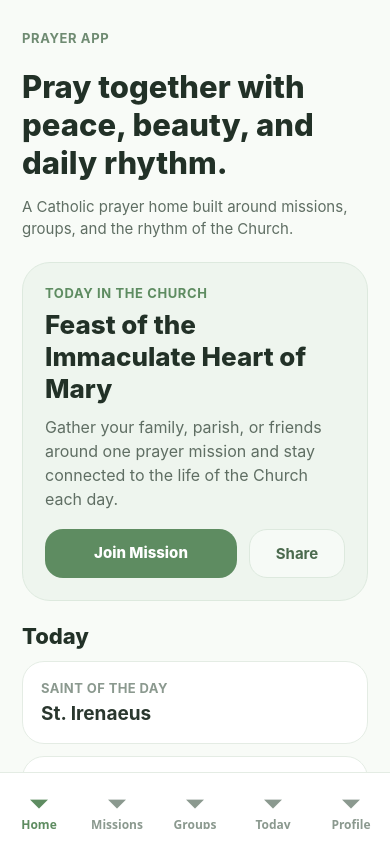
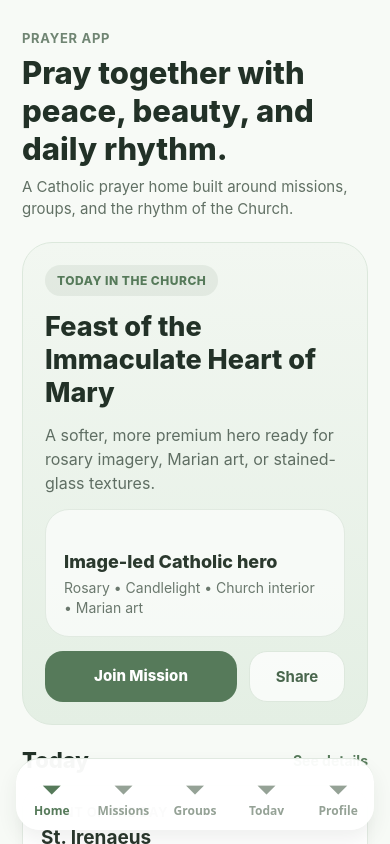
Before and after one commit to kevinmalana/prayer-app, a React Native app: screen / in a window 390 px wide. Built offline with nearby package versions, Linux system fonts and the light colour scheme.

Commit message:
Refine app with premium image-ready Catholic UI

```diff
--- a/App.tsx
+++ b/App.tsx
@@ -1,6 +1,7 @@
 import { StatusBar } from 'expo-status-bar';
 import { NavigationContainer, DefaultTheme } from '@react-navigation/native';
 import { createBottomTabNavigator } from '@react-navigation/bottom-tabs';
+import { LinearGradient } from 'expo-linear-gradient';
 import { SafeAreaView, ScrollView, StyleSheet, Text, TouchableOpacity, View } from 'react-native';
 
 const Tab = createBottomTabNavigator();
@@ -9,11 +10,11 @@ const theme = {
   ...DefaultTheme,
   colors: {
     ...DefaultTheme.colors,
-    background: '#F8FBF7',
+    background: '#F7FAF6',
     card: '#FFFFFF',
     text: '#223127',
-    border: '#E4ECE4',
-    primary: '#5E8C61',
+    border: '#DFE8DF',
+    primary: '#567A5A',
   },
 };
 
@@ -22,9 +23,11 @@ function ScreenShell({ title, subtitle, children }: { title: string; subtitle: s
     <SafeAreaView style={styles.safeArea}>
       <StatusBar style="dark" />
       <ScrollView contentContainerStyle={styles.content} showsVerticalScrollIndicator={false}>
-        <Text style={styles.topLabel}>Prayer App</Text>
-        <Text style={styles.topTitle}>{title}</Text>
-        <Text style={styles.topSubtitle}>{subtitle}</Text>
+        <View style={styles.headerBlock}>
+          <Text style={styles.topLabel}>Prayer App</Text>
+          <Text style={styles.topTitle}>{title}</Text>
+          <Text style={styles.topSubtitle}>{subtitle}</Text>
+        </View>
         {children}
       </ScrollView>
     </SafeAreaView>
@@ -48,12 +51,19 @@ function HomeScreen() {
       title="Pray together with peace, beauty, and daily rhythm."
       subtitle="A Catholic prayer home built around missions, groups, and the rhythm of the Church."
     >
-      <View style={styles.heroCard}>
-        <Text style={styles.heroKicker}>Today in the Church</Text>
+      <LinearGradient colors={['#F2F7F1', '#E4EFE4']} style={styles.heroCard}>
+        <View style={styles.heroBadge}>
+          <Text style={styles.heroBadgeText}>Today in the Church</Text>
+        </View>
         <Text style={styles.heroTitle}>Feast of the Immaculate Heart of Mary</Text>
         <Text style={styles.heroBody}>
-          Gather your family, parish, or friends around one prayer mission and stay connected to the life of the Church each day.
+          A softer, more premium hero ready for rosary imagery, Marian art, or stained-glass textures.
         </Text>
+
+        <View style={styles.heroImagePlaceholder}>
+          <Text style={styles.heroImageTitle}>Image-led Catholic hero</Text>
+          <Text style={styles.heroImageText}>Rosary • Candlelight • Church interior • Marian art</Text>
+        </View>
 
         <View style={styles.heroButtonRow}>
           <TouchableOpacity style={styles.primaryButton}>
@@ -63,10 +73,13 @@ function HomeScreen() {
             <Text style={styles.ghostButtonText}>Share</Text>
           </TouchableOpacity>
         </View>
-      </View>
+      </LinearGradient>
 
       <View style={styles.section}>
-        <Text style={styles.sectionTitle}>Today</Text>
+        <View style={styles.sectionHeader}>
+          <Text style={styles.sectionTitle}>Today</Text>
+          <Text style={styles.sectionLink}>See details</Text>
+        </View>
         {todayCards.map((card) => (
           <View key={card.label} style={styles.softCard}>
             <Text style={styles.cardLabel}>{card.label}</Text>
@@ -101,6 +114,17 @@ function HomeScreen() {
           </View>
         ))}
       </View>
+
+      <View style={styles.dualRow}>
+        <View style={[styles.premiumCard, styles.flexCard]}>
+          <Text style={styles.premiumTitle}>Prayer requests</Text>
+          <Text style={styles.premiumText}>Receive support, replies, and answered prayer updates.</Text>
+        </View>
+        <View style={[styles.premiumCard, styles.flexCard]}>
+          <Text style={styles.premiumTitle}>Groups</Text>
+          <Text style={styles.premiumText}>Family, parish, and youth circles with recurring missions.</Text>
+        </View>
+      </View>
     </ScreenShell>
   );
 }
@@ -111,11 +135,11 @@ function MissionsScreen() {
       title="Prayer missions"
       subtitle="Join targets, pray with others, and help your group reach spiritual goals."
     >
-      <View style={styles.featureCard}>
+      <LinearGradient colors={['#F2F7F1', '#E6EFE5']} style={styles.featureCard}>
         <Text style={styles.featureTitle}>Featured mission</Text>
         <Text style={styles.featureValue}>10,000 Hail Marys for peace in families</Text>
-        <Text style={styles.featureBody}>Public prayer targets will live here, with filters, progress, and quick join actions.</Text>
-      </View>
+        <Text style={styles.featureBody}>Mission cards can become richer with banners, feast-day imagery, and parish identity.</Text>
+      </LinearGradient>
       <View style={styles.actionCard}>
         <Text style={styles.actionTitle}>Create a mission</Text>
         <Text style={styles.actionText}>Start a prayer target for family, parish, school, or a special intention.</Text>
@@ -148,11 +172,11 @@ function TodayScreen() {
       title="Today in the Church"
       subtitle="Daily liturgical context, saints, feasts, and prayer prompts that keep people returning."
     >
-      <View style={styles.featureCard}>
+      <LinearGradient colors={['#F5F8F4', '#EAF2E8']} style={styles.featureCard}>
         <Text style={styles.featureTitle}>Saint of the day</Text>
         <Text style={styles.featureValue}>St. Irenaeus</Text>
-        <Text style={styles.featureBody}>Bishop, martyr, and defender of the faith. This tab will become the Catholic daily engine of the app.</Text>
-      </View>
+        <Text style={styles.featureBody}>This area is ideal for saint art, feast visuals, and subtle Catholic editorial presentation.</Text>
+      </LinearGradient>
       <View style={styles.softCard}>
         <Text style={styles.cardLabel}>Suggested action</Text>
         <Text style={styles.cardValue}>Offer 10 Hail Marys for unity in the Church</Text>
@@ -167,11 +191,11 @@ function ProfileScreen() {
       title="Profile"
       subtitle="Your prayer rhythm, contribution history, streaks, and future reminders will live here."
     >
-      <View style={styles.featureCard}>
+      <LinearGradient colors={['#F5F8F4', '#E9F1E8']} style={styles.featureCard}>
         <Text style={styles.featureTitle}>Current streak</Text>
         <Text style={styles.featureValue}>6 days</Text>
-        <Text style={styles.featureBody}>A gentle progress area for completed missions, group activity, and personal prayer momentum.</Text>
-      </View>
+        <Text style={styles.featureBody}>A gentler profile area for your contribution history, prayer rhythm, and reminders.</Text>
+      </LinearGradient>
     </ScreenShell>
   );
 }
@@ -182,14 +206,24 @@ export default function App() {
       <Tab.Navigator
         screenOptions={{
           headerShown: false,
-          tabBarActiveTintColor: '#5E8C61',
-          tabBarInactiveTintColor: '#8B998F',
+          tabBarActiveTintColor: '#567A5A',
+          tabBarInactiveTintColor: '#95A296',
           tabBarStyle: {
-            backgroundColor: '#FFFFFF',
-            borderTopColor: '#E4ECE4',
+            position: 'absolute',
+            left: 16,
+            right: 16,
+            bottom: 14,
             height: 72,
             paddingBottom: 10,
             paddingTop: 10,
+            backgroundColor: 'rgba(255,255,255,0.96)',
+            borderTopColor: '#E1E9E1',
+            borderRadius: 24,
+            shadowColor: '#324334',
+            shadowOpacity: 0.08,
+            shadowRadius: 20,
+            shadowOffset: { width: 0, height: 10 },
+            elevation: 12,
           },
           tabBarLabelStyle: {
             fontSize: 12,
@@ -210,18 +244,21 @@ export default function App() {
 const styles = StyleSheet.create({
   safeArea: {
     flex: 1,
-    backgroundColor: '#F8FBF7',
+    backgroundColor: '#F7FAF6',
   },
   content: {
     padding: 22,
-    paddingBottom: 110,
+    paddingBottom: 120,
     gap: 22,
   },
+  headerBlock: {
+    gap: 8,
+  },
   topLabel: {
-    color: '#6F8B72',
+    color: '#708573',
     fontSize: 13,
     fontWeight: '700',
-    letterSpacing: 0.6,
+    letterSpacing: 0.7,
     textTransform: 'uppercase',
     marginTop: 8,
   },
@@ -232,48 +269,71 @@ const styles = StyleSheet.create({
     fontWeight: '800',
   },
   topSubtitle: {
-    color: '#5F6E63',
+    color: '#617064',
     fontSize: 15,
     lineHeight: 22,
-    marginTop: -8,
   },
   heroCard: {
-    backgroundColor: '#EEF5EE',
-    borderRadius: 28,
+    borderRadius: 30,
     padding: 22,
     borderWidth: 1,
-    borderColor: '#DDE9DE',
+    borderColor: '#DCE8DC',
+    gap: 14,
   },
-  heroKicker: {
-    color: '#5E8C61',
-    fontSize: 13,
-    fontWeight: '700',
-    marginBottom: 8,
+  heroBadge: {
+    alignSelf: 'flex-start',
+    backgroundColor: 'rgba(86,122,90,0.10)',
+    borderRadius: 999,
+    paddingHorizontal: 12,
+    paddingVertical: 8,
+  },
+  heroBadgeText: {
+    color: '#567A5A',
+    fontSize: 12,
+    fontWeight: '800',
     textTransform: 'uppercase',
-    letterSpacing: 0.6,
+    letterSpacing: 0.5,
   },
   heroTitle: {
     color: '#223127',
-    fontSize: 26,
-    lineHeight: 32,
+    fontSize: 27,
+    lineHeight: 33,
     fontWeight: '800',
-    marginBottom: 10,
   },
   heroBody: {
     color: '#5F6E63',
     fontSize: 16,
     lineHeight: 24,
   },
+  heroImagePlaceholder: {
+    backgroundColor: 'rgba(255,255,255,0.65)',
+    borderRadius: 24,
+    padding: 18,
+    minHeight: 128,
+    justifyContent: 'flex-end',
+    borderWidth: 1,
+    borderColor: '#E1EAE1',
+  },
+  heroImageTitle: {
+    color: '#2B392E',
+    fontSize: 18,
+    fontWeight: '800',
+    marginBottom: 6,
+  },
+  heroImageText: {
+    color: '#6A786D',
+    fontSize: 14,
+    lineHeight: 20,
+  },
   heroButtonRow: {
     flexDirection: 'row',
     gap: 12,
-    marginTop: 18,
   },
   primaryButton: {
     flex: 1,
-    backgroundColor: '#5E8C61',
+    backgroundColor: '#567A5A',
     borderRadius: 18,
-    paddingVertical: 14,
+    paddingVertical: 15,
     alignItems: 'center',
   },
   primaryButtonText: {
@@ -283,16 +343,16 @@ const styles = StyleSheet.create({
   },
   ghostButton: {
     minWidth: 96,
-    backgroundColor: '#F6FAF6',
+    backgroundColor: 'rgba(255,255,255,0.75)',
     borderRadius: 18,
-    paddingVertical: 14,
+    paddingVertical: 15,
     paddingHorizontal: 18,
     alignItems: 'center',
     borderWidth: 1,
-    borderColor: '#DDE9DE',
+    borderColor: '#DDE8DD',
   },
   ghostButtonText: {
-    color: '#4B6A4E',
+    color: '#49664D',
     fontSize: 15,
     fontWeight: '700',
   },
@@ -310,18 +370,23 @@ const styles = StyleSheet.create({
     fontWeight: '800',
   },
   sectionLink: {
-    color: '#5E8C61',
+    color: '#567A5A',
     fontWeight: '700',
   },
   softCard: {
     backgroundColor: '#FFFFFF',
-    borderRadius: 22,
+    borderRadius: 24,
     padding: 18,
     borderWidth: 1,
-    borderColor: '#E4ECE4',
+    borderColor: '#E3EBE3',
+    shadowColor: '#314332',
+    shadowOpacity: 0.03,
+    shadowRadius: 12,
+    shadowOffset: { width: 0, height: 6 },
+    elevation: 2,
   },
   cardLabel: {
-    color: '#8B998F',
+    color: '#8C988E',
     fontSize: 13,
     fontWeight: '700',
     marginBottom: 6,
@@ -329,7 +394,7 @@ const styles = StyleSheet.create({
     letterSpacing: 0.4,
   },
   cardValue: {
-    color: '#2A372E',
+    color: '#29362C',
     fontSize: 19,
     fontWeight: '700',
   },
@@ -338,8 +403,13 @@ const styles = StyleSheet.create({
     borderRadius: 24,
     padding: 18,
     borderWidth: 1,
-    borderColor: '#E4ECE4',
+    borderColor: '#E3EBE3',
     gap: 10,
+    shadowColor: '#314332',
+    shadowOpacity: 0.03,
+    shadowRadius: 12,
+    shadowOffset: { width: 0, height: 6 },
+    elevation: 2,
   },
   missionHeader: {
     flexDirection: 'row',
@@ -355,13 +425,13 @@ const styles = StyleSheet.create({
     fontWeight: '700',
   },
   missionPill: {
-    backgroundColor: '#ECF4EC',
+    backgroundColor: '#EDF4ED',
     borderRadius: 999,
     paddingHorizontal: 10,
     paddingVertical: 6,
   },
   missionPillText: {
-    color: '#5E8C61',
+    color: '#567A5A',
     fontSize: 12,
     fontWeight: '700',
   },
@@ -381,12 +451,42 @@ const styles = StyleSheet.create({
     borderRadius: 999,
     backgroundColor: '#6F9B72',
   },
+  dualRow: {
+    flexDirection: 'row',
+    gap: 12,
+  },
+  premiumCard: {
+    backgroundColor: '#FFFFFF',
+    borderRadius: 24,
+    padding: 18,
+    borderWidth: 1,
+    borderColor: '#E3EBE3',
+    shadowColor: '#314332',
+    shadowOpacity: 0.03,
+    shadowRadius: 12,
+    shadowOffset: { width: 0, height: 6 },
+    elevation: 2,
+    gap: 8,
+  },
+  flexCard: {
+    flex: 1,
+  },
+  premiumTitle: {
+    color: '#29362C',
+    fontSize: 17,
+    fontWeight: '800',
+  },
+  premiumText: {
+    color: '#667368',
+    fontSize: 14,
+    lineHeight: 20,
+  },
   actionCard: {
     backgroundColor: '#FFFFFF',
-    borderRadius: 22,
+    borderRadius: 24,
     padding: 18,
     borderWidth: 1,
-    borderColor: '#E4ECE4',
+    borderColor: '#E3EBE3',
     gap: 6,
   },
   actionTitle: {
@@ -400,15 +500,14 @@ const styles = StyleSheet.create({
     lineHeight: 20,
   },
   featureCard: {
-    backgroundColor: '#EEF5EE',
-    borderRadius: 26,
+    borderRadius: 28,
     padding: 20,
     borderWidth: 1,
-    borderColor: '#DDE9DE',
+    borderColor: '#DDE8DD',
     gap: 8,
   },
   featureTitle: {
-    color: '#5E8C61',
+    color: '#567A5A',
     fontSize: 13,
     fontWeight: '700',
     textTransform: 'uppercase',
--- a/package.json
+++ b/package.json
@@ -6,6 +6,7 @@
     "@react-navigation/bottom-tabs": "^7.18.3",
     "@react-navigation/native": "^7.3.4",
     "expo": "~54.0.0",
+    "expo-linear-gradient": "~15.0.8",
     "expo-status-bar": "~56.0.4",
     "react": "19.1.0",
     "react-dom": "19.1.0",
```
Also changed, not shown: 1 other file (tests, documents, lock files or other folders).
